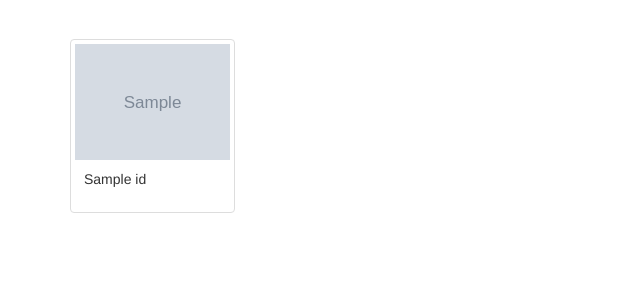
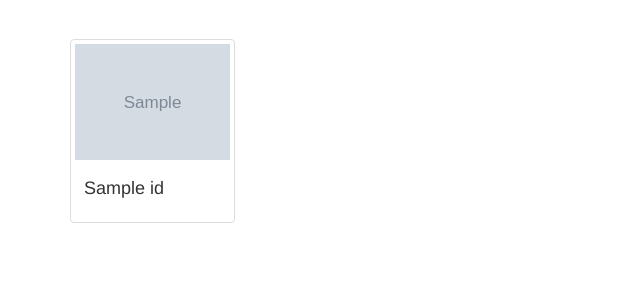
Before and after one commit to ajerneck/thatsfordinner, a Flask app: template frontend/app/templates/index.html in a window 1280 px wide. Shown: the part 51-351 px from the top of the page, without its empty margins (0-640 px from the left). Run offline with Flask 2, Linux system fonts and the light colour scheme; the template is opened without the code that fills it: most values are stand-ins (such as "Sample title", 1, 10 or a date in 2020); grey boxes marked "Sample" are stand-in pictures; some libraries are stand-ins or nearby versions.

Commit message:
Make fonts bigger and ingredients nicer for prez.

```diff
--- a/frontend/app/templates/all.html
+++ b/frontend/app/templates/all.html
@@ -42,7 +42,7 @@
                <a href="{{doc[4]}}"><img src="{{doc[5]}}"
                alt="..."> </a>
                <div class="caption">
-                 <a href="{{doc[4]}}" data-toggle="tooltip" title="{{doc[3]}}">{{doc[2]}}</a>
+                 <a href="{{doc[4]}}" data-toggle="tooltip" title="{{doc[3]}}"><h4>{{doc[2]}}</h4></a>
                </div>
 
 
--- a/frontend/app/templates/index.html
+++ b/frontend/app/templates/index.html
@@ -41,7 +41,7 @@
                <a href="#modal{{topic}}" data-toggle="modal" data-target="#modal{{topic}}"><img src="{{doc_data[topic][0]['image']}}"
                alt="..."> </a>
                <div class="caption">
-                   <p>{{doc_data[topic][0]['title']}}</p>
+                   <h4>{{doc_data[topic][0]['title']}}</h4>
                </div>
 
                <!-- Modal -->
@@ -63,8 +63,12 @@
                              <a href="{{j['url']}}"><img src="{{j['image']}}"
                                                        alt="..."> </a>
                              <div class="caption">
-                               <h5 class="word-center">{{j['title']}}</h5
-                               <p>{{j['ingredient']}}</p>
+                               <h5 class="word-center">{{j['title']}}</h5>
+                               <ul class="list-group">
+                                 {% for i in j['ingredient'] %}
+                                 <li class="list-group-item">{{i}}</li>
+                               {% endfor %}
+                               </ul>
                              </div>
                              </div>
                            </div>
```
